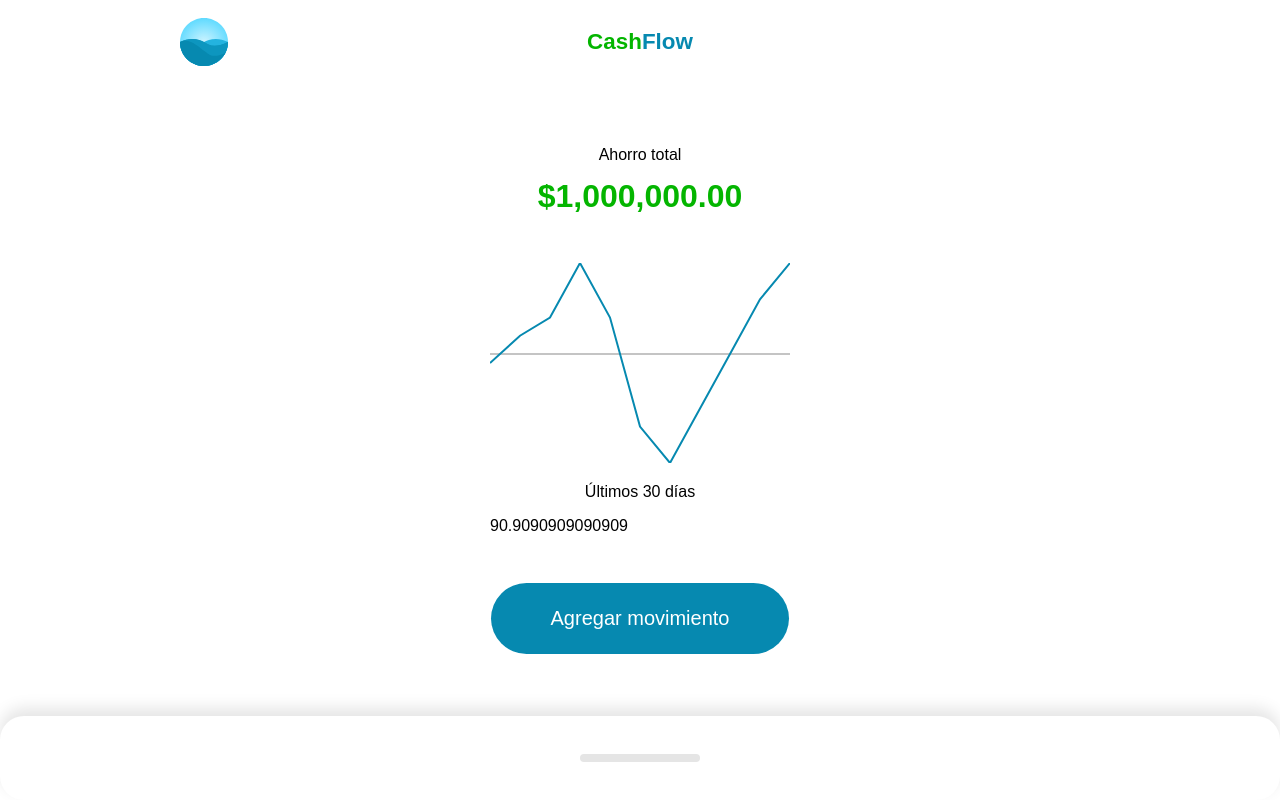
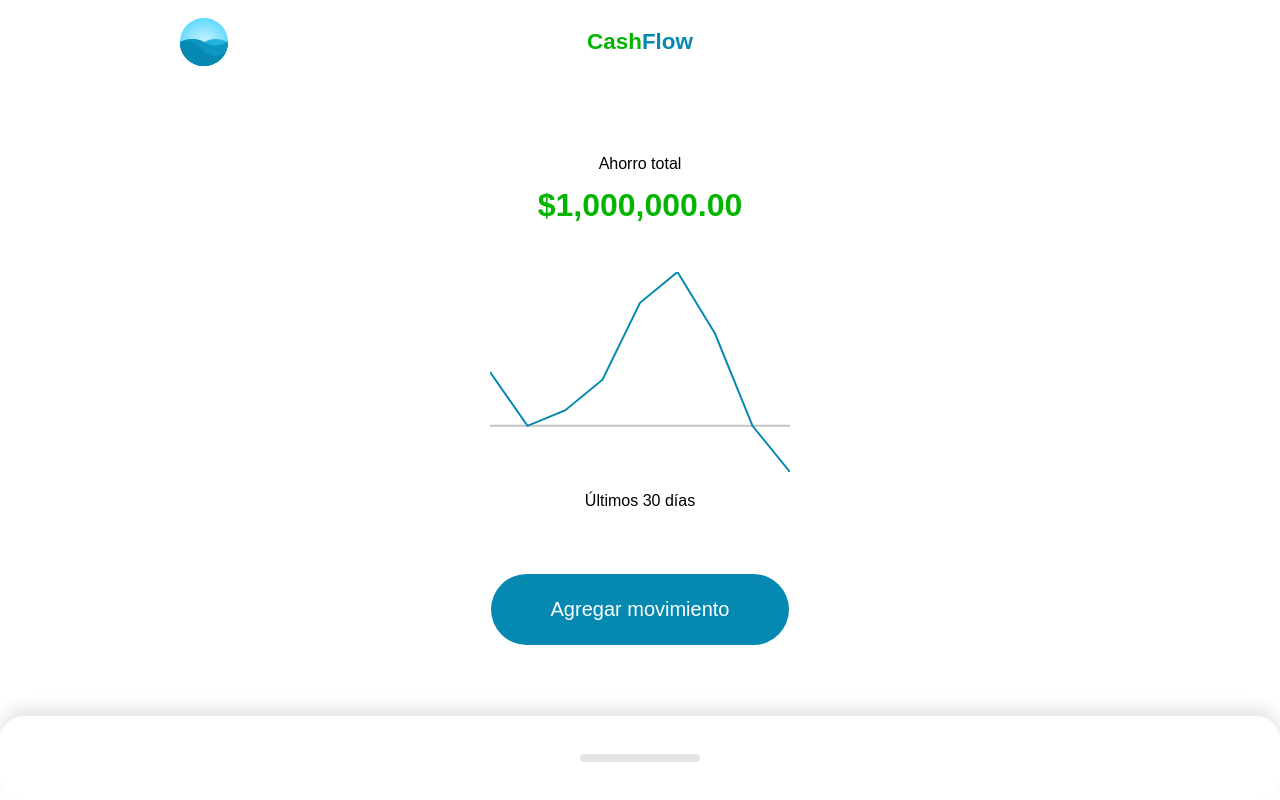
Before and after one commit to platzi/practico-vue, a Vue app: page / in a window 1280 px wide. Built offline with nearby package versions, Linux system fonts and the light colour scheme.

Commit message:
Update graphic data model

```diff
--- a/src/components/Action.vue
+++ b/src/components/Action.vue
@@ -34,7 +34,7 @@
 </template>
 
 <script setup>
-import { ref } from "vue";
+import { ref, defineEmits } from "vue";
 import Modal from "./Modal.vue";
 
 const showModal = ref(false);
@@ -43,8 +43,16 @@
 const description = ref("");
 const movementType = ref("Ingreso");
 
+const emit = defineEmits(["create"]);
+
 const submit = () => {
   showModal.value = !showModal.value;
+  emit("create", {
+    title: title.value,
+    amount: movementType.value === "Ingreso" ? amount.value : -amount.value,
+    description: description.value,
+    time: new Date(),
+  });
 };
 </script>
 
--- a/src/components/Home.vue
+++ b/src/components/Home.vue
@@ -45,58 +45,99 @@
     return {
       label: null,
       amount: null,
-      amounts: [100, 200, 500, 200, -400, -600, -300, 0, 300, 500],
       movements: [
         {
           id: 0,
           title: "Movimiento 1",
           description: "Lorem ipsum dolor sit amet",
-          amount: 1000,
+          amount: 100,
+          time: new Date("02-01-2022"),
         },
         {
           id: 1,
           title: "Movimiento 2",
           description: "Lorem ipsum dolor sit amet",
-          amount: -1000,
+          amount: 200,
+          time: new Date("02-01-2022"),
         },
         {
           id: 2,
           title: "Movimiento 3",
           description: "Lorem ipsum dolor sit amet",
-          amount: 1000,
+          amount: 500,
+          time: new Date("02-01-2022"),
         },
         {
           id: 3,
           title: "Movimiento 4",
           description: "Lorem ipsum dolor sit amet",
-          amount: -1000,
+          amount: 200,
+          time: new Date("02-01-2022"),
         },
         {
           id: 4,
           title: "Movimiento 5",
           description: "Lorem ipsum dolor sit amet",
-          amount: -1000,
+          amount: -400,
+          time: new Date("02-01-2022"),
+        },
+        {
+          id: 5,
+          title: "Movimiento 6",
+          description: "Lorem ipsum dolor sit amet",
+          amount: -600,
+          time: new Date("02-01-2022"),
         },
         {
           id: 6,
           title: "Movimiento 7",
           description: "Lorem ipsum dolor sit amet",
-          amount: 1000,
+          amount: -300,
+          time: new Date("02-01-2022"),
         },
         {
           id: 7,
           title: "Movimiento 8",
           description: "Lorem ipsum dolor sit amet",
-          amount: 1000,
+          amount: 100,
+          time: new Date("02-01-2022"),
         },
         {
           id: 8,
           title: "Movimiento 9",
           description: "Lorem ipsum dolor sit amet",
-          amount: 1000,
+          amount: 300,
+          time: new Date("01-01-2022"),
+        },
+        {
+          id: 9,
+          title: "Movimiento 10",
+          description: "Lorem ipsum dolor sit amet",
+          amount: 500,
+          time: new Date("01-01-2022"),
         },
       ],
     };
   },
+  computed: {
+    amounts() {
+      const lastDays = this.movements
+        .filter(m => {
+          const today = new Date();
+          const oldDate = today.setDate(today.getDate() - 30);
+
+          return m.time > oldDate;
+        })
+        .map(m => m.amount);
+
+      return lastDays.map((m, i) => {
+        const lastMovements = lastDays.slice(0, i);
+
+        return lastMovements.reduce((suma, movement) => {
+          return suma + movement
+        }, 0);
+      });
+    }
+  },
 };
 </script>
--- a/src/components/Resume/Graphic.vue
+++ b/src/components/Resume/Graphic.vue
@@ -31,7 +31,6 @@
             />
         </svg>
         <p>Últimos 30 días</p>
-        <div>{{ zero }}</div>
     </div>
 </template>
 
```
